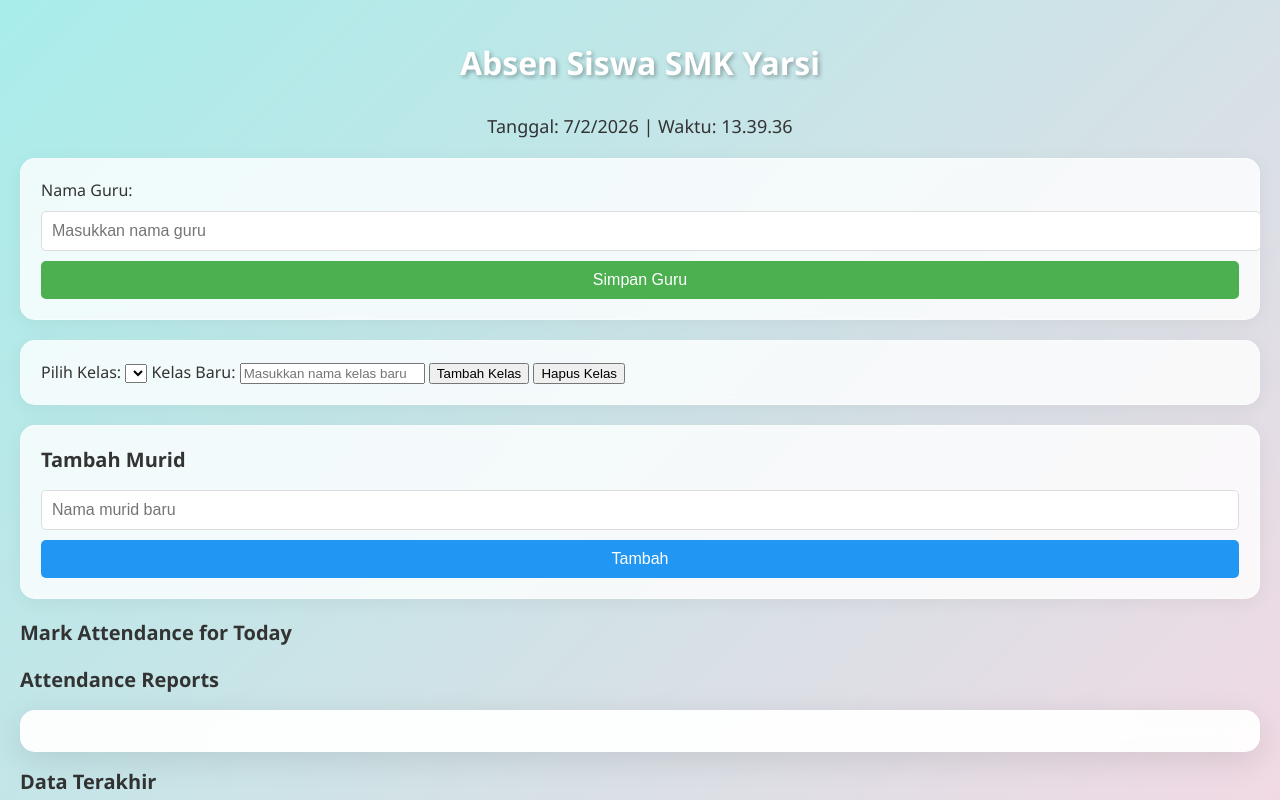
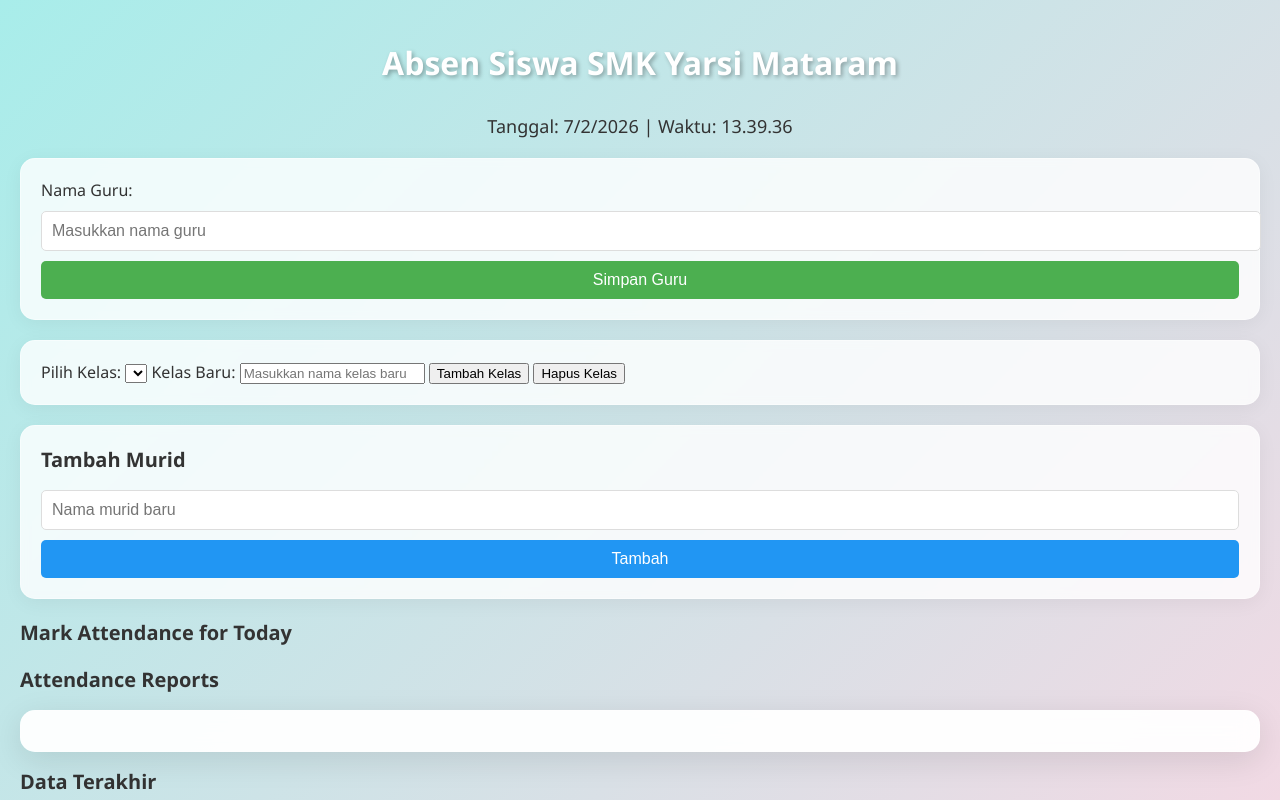
Before and after one commit to andhikalalu-cyber/attendance-app, a website: page index.html in a window 1280 px wide. Shown: the top 800 px of the page. Drawn offline with nearby package versions, Linux system fonts and the light colour scheme; no server answers.

Commit message:
Update app name to 'Absen Siswa SMK Yarsi Mataram'

```diff
--- a/index.html
+++ b/index.html
@@ -3,13 +3,13 @@
 <head>
     <meta charset="UTF-8">
     <meta name="viewport" content="width=device-width, initial-scale=1.0">
-    <title>Absen Siswa SMK Yarsi</title>
+    <title>Absen Siswa SMK Yarsi Mataram</title>
     <link rel="stylesheet" href="styles.css">
     <script src="https://cdnjs.cloudflare.com/ajax/libs/xlsx/0.18.5/xlsx.full.min.js"></script>
     <script src="https://cdnjs.cloudflare.com/ajax/libs/jspdf/2.5.1/jspdf.umd.min.js"></script>
 </head>
 <body>
-    <h1>Absen Siswa SMK Yarsi</h1>
+    <h1>Absen Siswa SMK Yarsi Mataram</h1>
     <div id="current-date"></div>
     <div id="teacher-section">
         <label for="teacher-name">Nama Guru:</label>
--- a/package.json
+++ b/package.json
@@ -1,7 +1,7 @@
 {
-  "name": "absen-siswa-smk-yarsi",
+  "name": "absen-siswa-smk-yarsi-mataram",
   "version": "1.0.0",
-  "description": "Absen Siswa SMK Yarsi - Attendance Management System",
+  "description": "Absen Siswa SMK Yarsi Mataram - Attendance Management System",
   "main": "server.js",
   "scripts": {
     "start": "node server.js"
```
Also changed, not shown: README.md.
